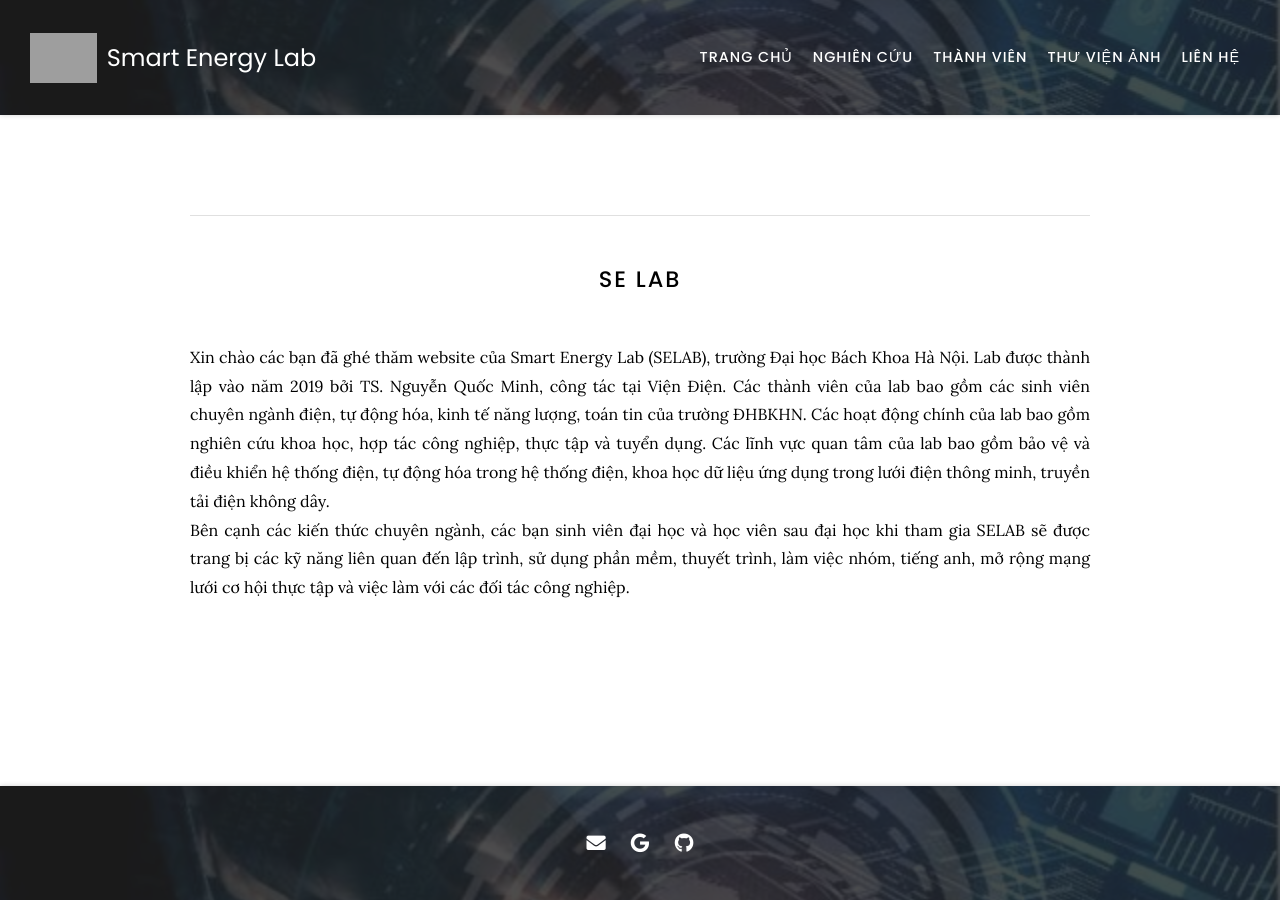
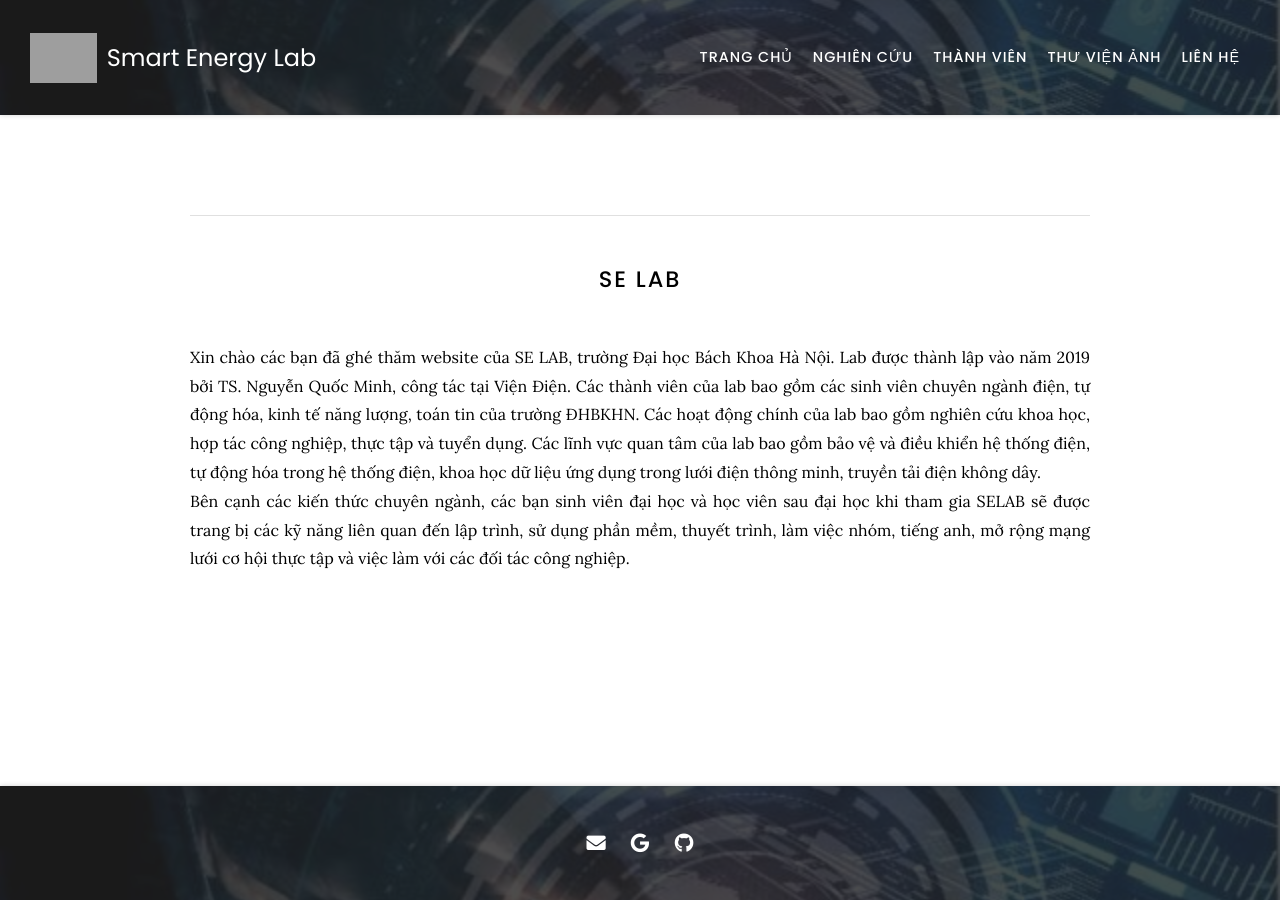
Before and after one commit to selabhust/home, a Jekyll site: the page built from index.md, in a window 1280 px wide. Built offline with Jekyll 4.4.1, drawn with Linux system fonts in a browser that asks for light colours; nearby versions of some CDN libraries; grey boxes are pictures that could not be loaded.

Commit message:
Update index.md

```diff
--- a/index.md
+++ b/index.md
@@ -8,5 +8,5 @@ nav:
 
 # SE LAB
 
-Xin chào các bạn đã ghé thăm website của Smart Energy Lab (SELAB), trường Đại học Bách Khoa Hà Nội. Lab được thành lập vào năm 2019 bởi TS. Nguyễn Quốc Minh, công tác tại Viện Điện. Các thành viên của lab bao gồm các sinh viên chuyên ngành điện, tự động hóa, kinh tế năng lượng, toán tin của trường ĐHBKHN. Các hoạt động chính của lab bao gồm nghiên cứu khoa học, hợp tác công nghiệp, thực tập và tuyển dụng. Các lĩnh vực quan tâm của lab bao gồm bảo vệ và điều khiển hệ thống điện, tự động hóa trong hệ thống điện, khoa học dữ liệu ứng dụng trong lưới điện thông minh, truyền tải điện không dây. <br>
+Xin chào các bạn đã ghé thăm website của SE LAB, trường Đại học Bách Khoa Hà Nội. Lab được thành lập vào năm 2019 bởi TS. Nguyễn Quốc Minh, công tác tại Viện Điện. Các thành viên của lab bao gồm các sinh viên chuyên ngành điện, tự động hóa, kinh tế năng lượng, toán tin của trường ĐHBKHN. Các hoạt động chính của lab bao gồm nghiên cứu khoa học, hợp tác công nghiệp, thực tập và tuyển dụng. Các lĩnh vực quan tâm của lab bao gồm bảo vệ và điều khiển hệ thống điện, tự động hóa trong hệ thống điện, khoa học dữ liệu ứng dụng trong lưới điện thông minh, truyền tải điện không dây. <br>
 Bên cạnh các kiến thức chuyên ngành, các bạn sinh viên đại học và học viên sau đại học khi tham gia SELAB sẽ được trang bị các kỹ năng liên quan đến lập trình, sử dụng phần mềm, thuyết trình, làm việc nhóm, tiếng anh, mở rộng mạng lưới cơ hội thực tập và việc làm với các đối tác công nghiệp.
```
